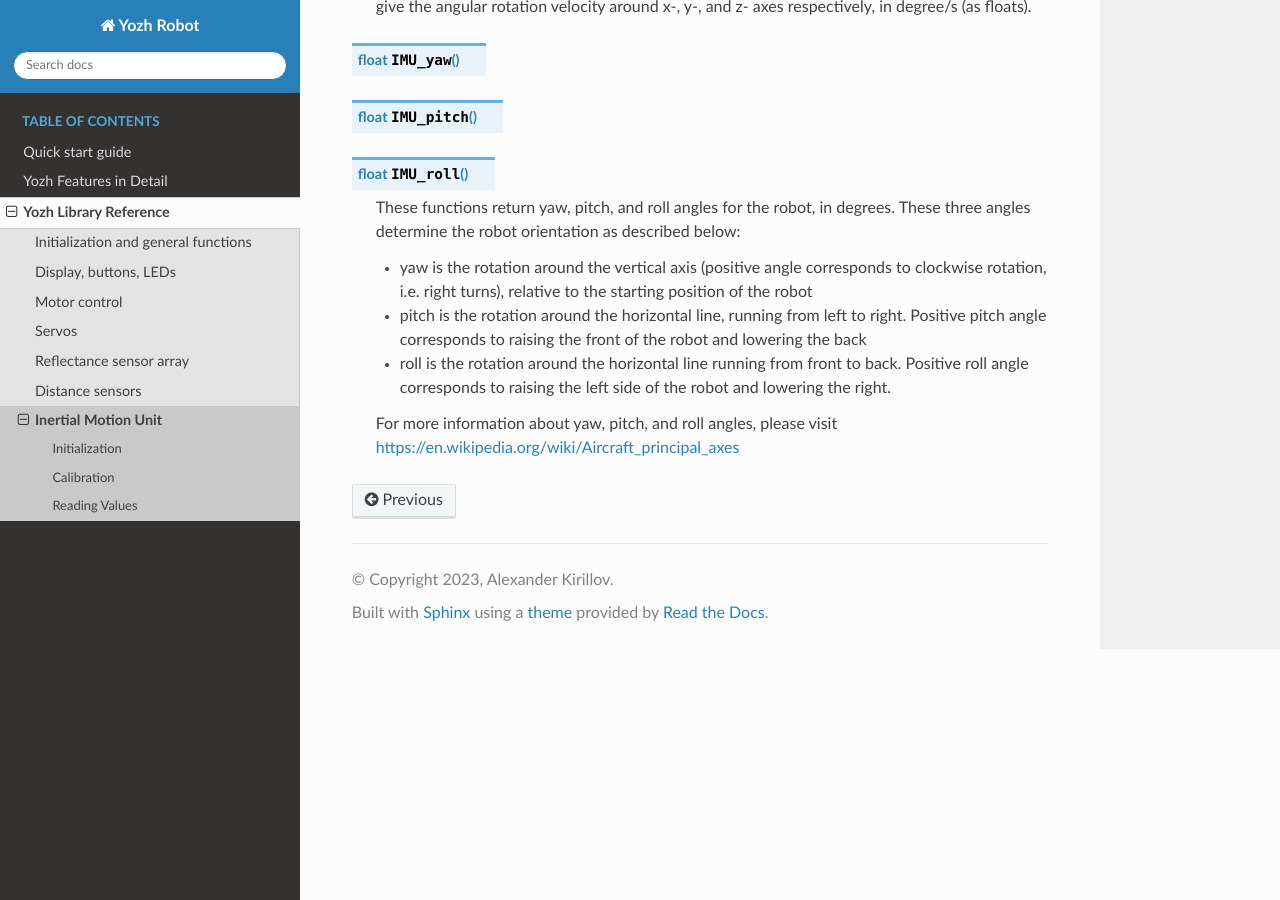
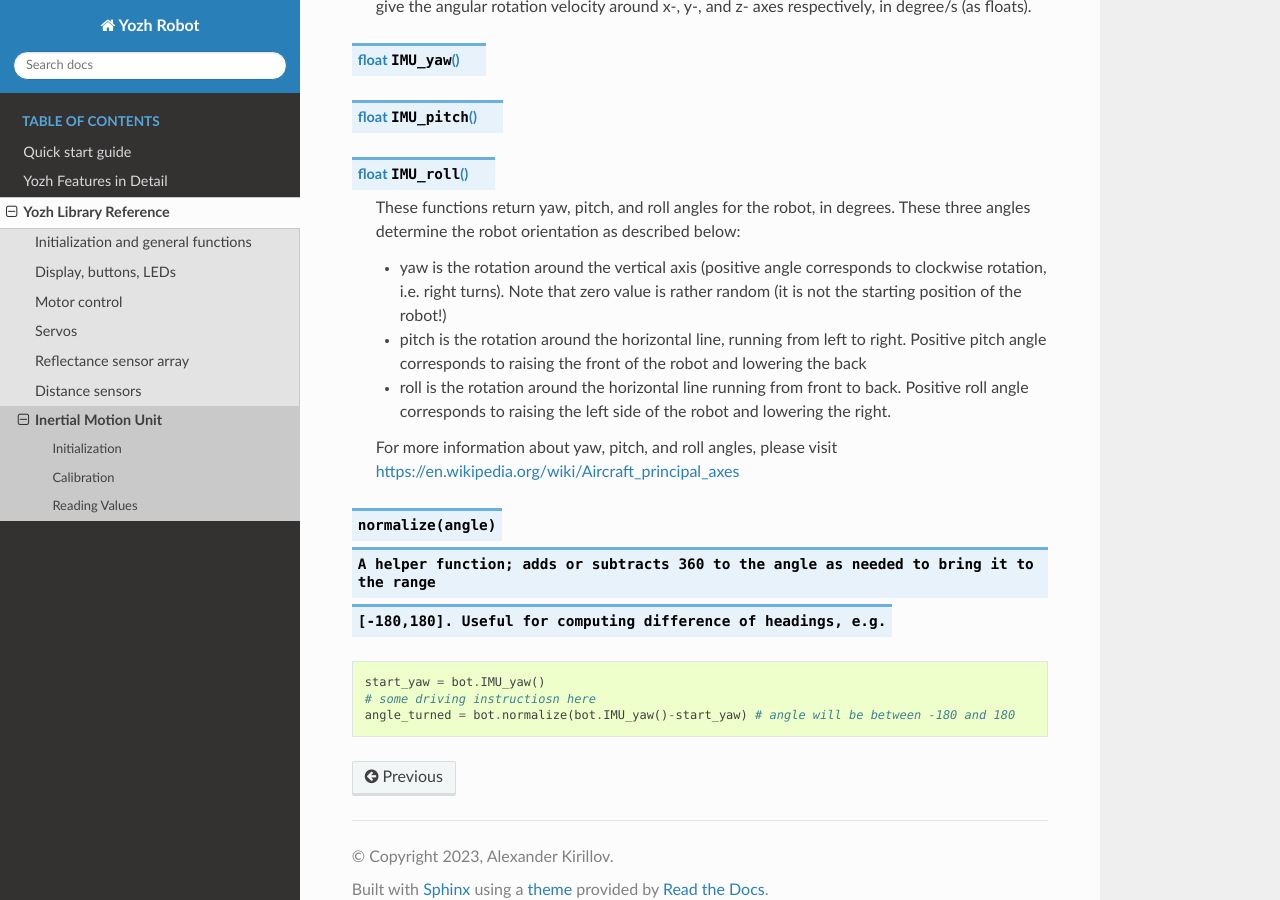
Before and after one commit to shurik179/yozh, a Sphinx documentation site: the page built from docs/library/imu.rst, in a window 1280 px wide and 900 px high, scrolled down 1819 px. Built offline with Sphinx 7.4.7 and the Read the Docs theme 2.0.0, drawn with Linux system fonts in a browser that asks for light colours; formulas are drawn with MathJax 3.

```diff
--- a/docs/library/imu.rst
+++ b/docs/library/imu.rst
@@ -107,8 +107,8 @@
    These three angles determine the robot orientation as described below:
 
    * yaw is the rotation around the vertical axis (positive angle corresponds to
-     clockwise rotation, i.e. right turns), relative to the starting position of
-     the robot
+     clockwise rotation, i.e. right turns). Note that zero value
+     is rather random (it is not the starting position of the robot!)
    * pitch is the rotation around the horizontal line, running from
      left to right. Positive pitch angle corresponds to raising the front of the
      robot and lowering the back
@@ -117,3 +117,13 @@
      lowering the right.
    For more information about yaw, pitch, and roll angles, please visit
    https://en.wikipedia.org/wiki/Aircraft_principal_axes
+
+.. function:: normalize(angle)
+   A helper function; adds or subtracts 360 to the angle as needed to bring it to the range
+   [-180,180]. Useful for computing difference of headings, e.g.
+
+.. code-block:: python
+
+   start_yaw = bot.IMU_yaw()
+   # some driving instructiosn here
+   angle_turned = bot.normalize(bot.IMU_yaw()-start_yaw) # angle will be between -180 and 180
--- a/docs/quickstart.rst
+++ b/docs/quickstart.rst
@@ -17,5 +17,6 @@
     quickstart/thonny
     quickstart/hello_world
     quickstart/serial
+    quickstart/functions
     quickstart/examples
     quickstart/further
```
Also changed, not shown: docs/quickstart/functions.rst (added, +154 -0 lines).
